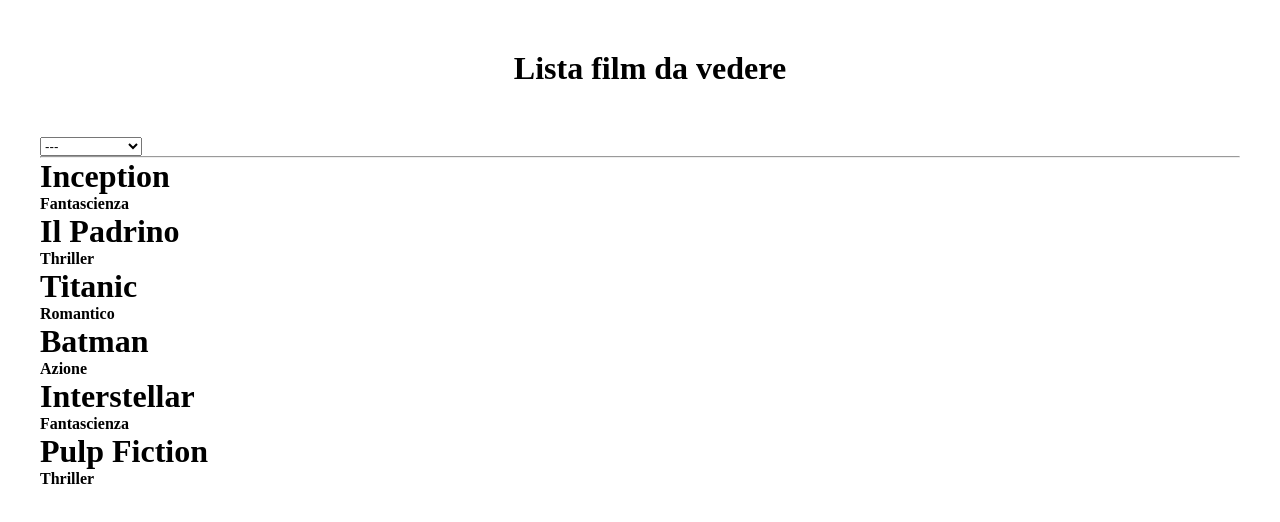
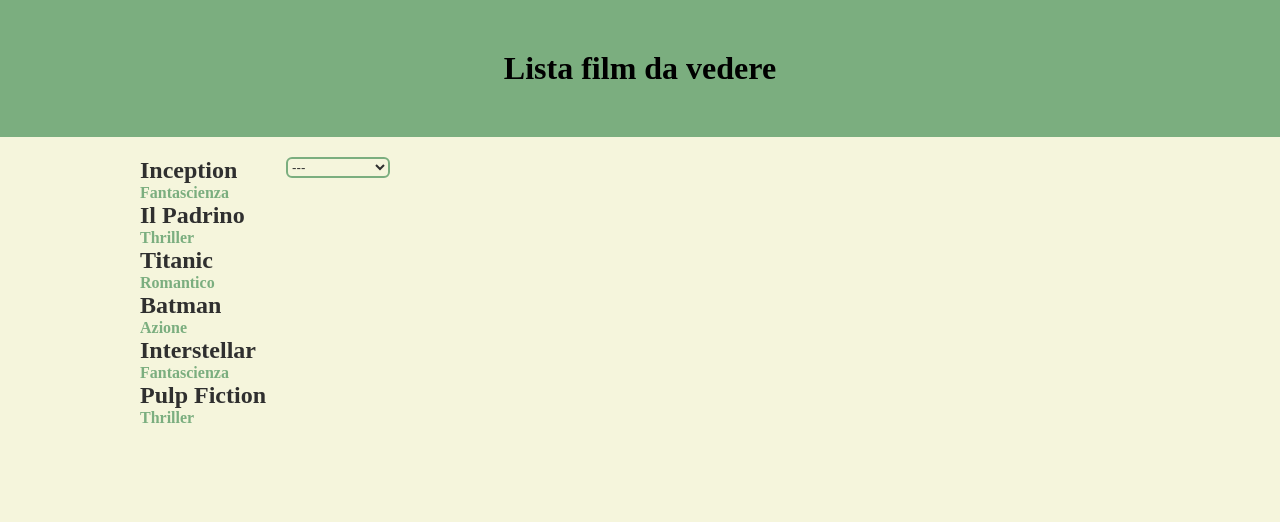
Before and after one commit to VincenzoTulimieri/react-movie-filter, a React (Vite) app: page / in a window 1280 px wide. Shown: the top 522 px of the page. Built offline with nearby package versions, Linux system fonts and the light colour scheme.

Commit message:
feat: aggiunto css

```diff
--- a/src/components/Main/Main.jsx
+++ b/src/components/Main/Main.jsx
@@ -5,24 +5,32 @@
 export default function Main(props) {
     const filmsList = props.filmsList
     const [films, setFilm] = useState(filmsList)
+    const [filteredFilm, setFilteredFilm] = useState(films);
     const [selectGenre, setSelectGenre] = useState('')
 
     useEffect(()=>{
-        console.log(filmsList)
-
         let selectedFilms= films
 
         if(selectGenre !== ''){
             selectedFilms= selectedFilms.filter(film => film.genre === selectGenre)
         }
-        setFilm(selectedFilms)
-        console.log(selectedFilms)
+        setFilteredFilm(selectedFilms)
 
-    },[selectGenre,])
+    },[selectGenre])
 
     return (
         <main>
-            <div className="container">
+            <div className="container flex">
+                <ul className="list-film">
+                    {filteredFilm.map((film, index) => {
+                        return (
+                            <li key={index}>
+                                <h2><strong>{film.title}</strong></h2>
+                                <p className='li-text'><strong>{film.genre}</strong></p>
+                            </li>
+                        )
+                    })}
+                </ul>
                 <select className='filter' onChange={(event)=>{setSelectGenre(event.target.value)}}>
                     <option value=''>---</option>
                     <option>Fantascienza</option>
@@ -30,17 +38,6 @@
                     <option>Romantico</option>
                     <option>Azione</option>
                 </select>
-                <hr />
-                <ul className="list-film">
-                    {films.map((film, index) => {
-                        return (
-                            <li key={index}>
-                                <h1>{film.title}</h1>
-                                <p><strong>{film.genre}</strong></p>
-                            </li>
-                        )
-                    })}
-                </ul>
             </div>
         </main>
     )
--- a/src/index.css
+++ b/src/index.css
@@ -7,20 +7,45 @@
   list-style: none;
 }
 
+body{
+  background-color: #F5F5DC;
+}
+
 
 /* container */
 .container {
-  width: 1200px;
+  width: 1000px;
   margin: 0 auto;
 }
+
 
 /* header */
 
 header{
   padding: 50px;
+  background-color: #7BAE7F;
+  margin-bottom: 20px;
 }
 .title-header{
   text-align: center;
 }
+.flex{
+  display: flex;
+  gap: 20px;
+}
 
 /* main */
+.filter{
+  align-self: start;
+  border: 2px solid #7BAE7F;
+  border-radius: 6px;
+  background-color: #F5F5DC;
+  color: #2F2F2F;
+}
+
+.li-text{
+  color: #7BAE7F;
+}
+.list-film li{
+  color: #2F2F2F;
+}
```
